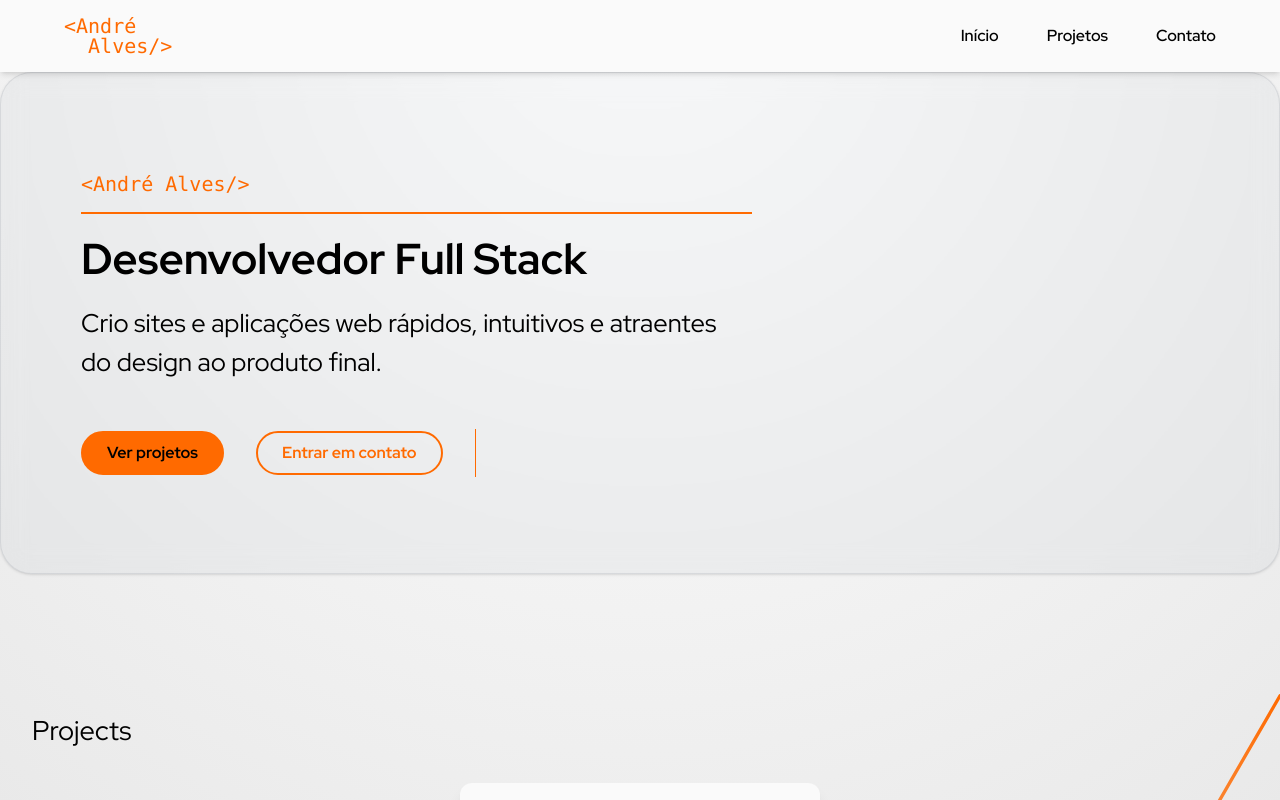
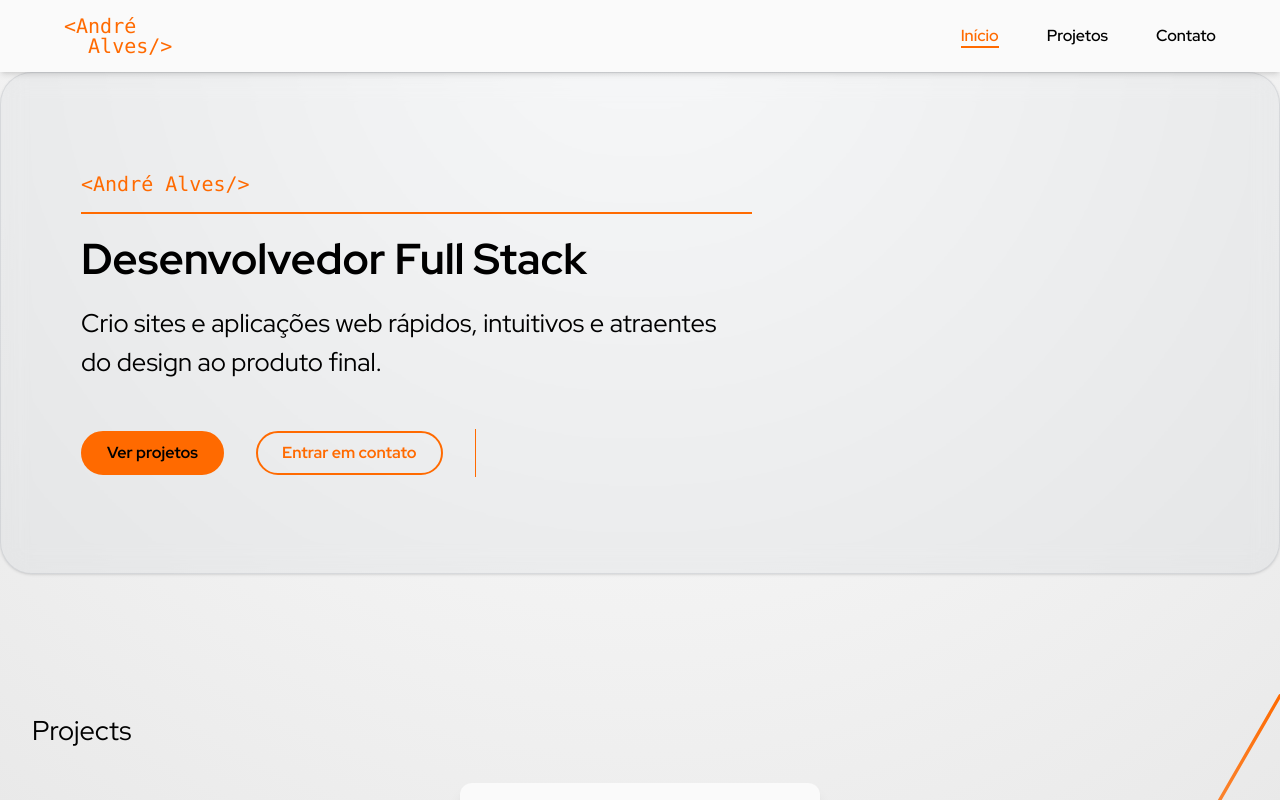
Before and after one commit to andre-f-alves/personal-home-page, a Next.js app: page / in a window 1280 px wide. Shown: the top 800 px of the page. Built offline with nearby package versions, Linux system fonts and the light colour scheme; some icons are missing.

Commit message:
feat: add scroll navigation and style to the menu links

```diff
--- a/src/app/components/footer.tsx
+++ b/src/app/components/footer.tsx
@@ -1,6 +1,6 @@
 export default function Footer() {
   return (
-    <footer className="py-4 mt-12 text-[.8rem] text-center bg-panel-color">
+    <footer className="py-4 mt-12 text-[.8rem] text-center bg-panel-color shadow-md">
       <p>&copy; {new Date().getFullYear()} André Alves. Todos os direitos reservados.</p>
     </footer>
   )
--- a/src/app/components/header.tsx
+++ b/src/app/components/header.tsx
@@ -2,7 +2,7 @@ import NavBar from "./nav-bar"
 
 export default function Header() {
   return (
-    <header className="relative flex justify-between items-center max-w-[120rem] py-4 px-8 md:px-16 mx-auto bg-panel-color shadow-md">
+    <header className="relative flex justify-between items-center max-w-[120rem] py-4 px-8 md:px-16 mx-auto bg-panel-color">
       <span className="font-[Consolas] text-[1.25rem] text-brand leading-none">
         &lt;André<br />&nbsp;&nbsp;Alves/&gt;
       </span>
--- a/src/app/components/nav-bar.tsx
+++ b/src/app/components/nav-bar.tsx
@@ -1,6 +1,7 @@
 "use client"
 
 import { useState, useEffect } from "react"
+import { useActiveSection } from "@/app/hooks/useActiveSection"
 
 import NavMenu from "./nav-menu"
 import MobileNavMenu from "./mobile-nav-menu"
@@ -12,15 +13,28 @@ const links = [
   { href: "#contact", text: "Contato" },
 ]
 
+function MenuItem({ href, text }: { href: string, text: string }) {
+  const activeSection = useActiveSection(links.map(link => link.href.substring(1)))
+
+  return (
+    <li className="text-center">
+      <a
+        href={href}
+        className={`font-semibold hover:text-brand border-b-[2px] border-transparent hover:border-brand ${activeSection === href.substring(1) ? "text-brand! border-brand!" : ""}`}
+      >
+        {text}
+      </a>
+    </li>
+  )
+}
+
 const menuItems = links.map(({ href, text }, index) => (
-  <li key={index} className="text-center">
-    <a href={href} className="font-semibold hover:text-brand border-b-[2px] border-transparent hover:border-brand transition-[color, border] duration-200 ease-in-out">{text}</a>
-  </li>
+  <MenuItem key={index} href={href} text={text} />
 ))
 
 export default function NavBar() {
-  const [ isMenuOpen, setIsMenuOpen ] = useState<boolean>(false)
-  const [ isSmallScreen, setIsSmallScreen ] = useState<boolean>(true)
+  const [isMenuOpen, setIsMenuOpen] = useState<boolean>(false)
+  const [isSmallScreen, setIsSmallScreen] = useState<boolean>(true)
 
   useEffect(() => {
     const handleResize = () => {
@@ -40,11 +54,11 @@ export default function NavBar() {
     <nav>
       {
         isSmallScreen ?
-        <>
-          <MenuButton handleClick={toggleMenu} isMenuOpen={isMenuOpen} />
-          <MobileNavMenu isMenuOpen={isMenuOpen}>{menuItems}</MobileNavMenu>
-        </> :
-        <NavMenu>{menuItems}</NavMenu>
+          <>
+            <MenuButton handleClick={toggleMenu} isMenuOpen={isMenuOpen} />
+            <MobileNavMenu isMenuOpen={isMenuOpen}>{menuItems}</MobileNavMenu>
+          </> :
+          <NavMenu>{menuItems}</NavMenu>
       }
     </nav>
   )
--- a/src/app/globals.css
+++ b/src/app/globals.css
@@ -43,6 +43,8 @@
 
 html, body {
   position: relative;
+  scroll-behavior: smooth;
+  scroll-padding-top: 5rem;
 }
 
 body {
--- /dev/null
+++ b/src/app/hooks/useActiveSection.ts
@@ -0,0 +1,27 @@
+"use client"
+
+import { useState, useEffect } from "react"
+
+export function useActiveSection(sectionIds: string[]) {
+  const [activeSection, setActiveSection] = useState<string>("")
+
+  useEffect(() => {
+    const observer = new IntersectionObserver((entries) => {
+      entries.forEach(entry => {
+        if (entry.isIntersecting) setActiveSection(entry.target.id)
+      })
+    }, {
+      rootMargin: "-50% 0px -50% 0px",
+      threshold: 0
+    })
+
+    sectionIds.forEach(id => {
+      const section = document.getElementById(id)
+      if (section) observer.observe(section)
+    })
+
+    return () => observer.disconnect()
+  }, [sectionIds])
+
+  return activeSection
+}
--- a/src/app/page.tsx
+++ b/src/app/page.tsx
@@ -10,7 +10,7 @@ export default function Home() {
     <>
       <Background />
 
-      <div className="sticky z-50 top-0 left-0 w-full bg-header-color">
+      <div className="sticky z-50 top-0 left-0 w-full bg-panel-color shadow-md">
         <Header />
       </div>
 
```
